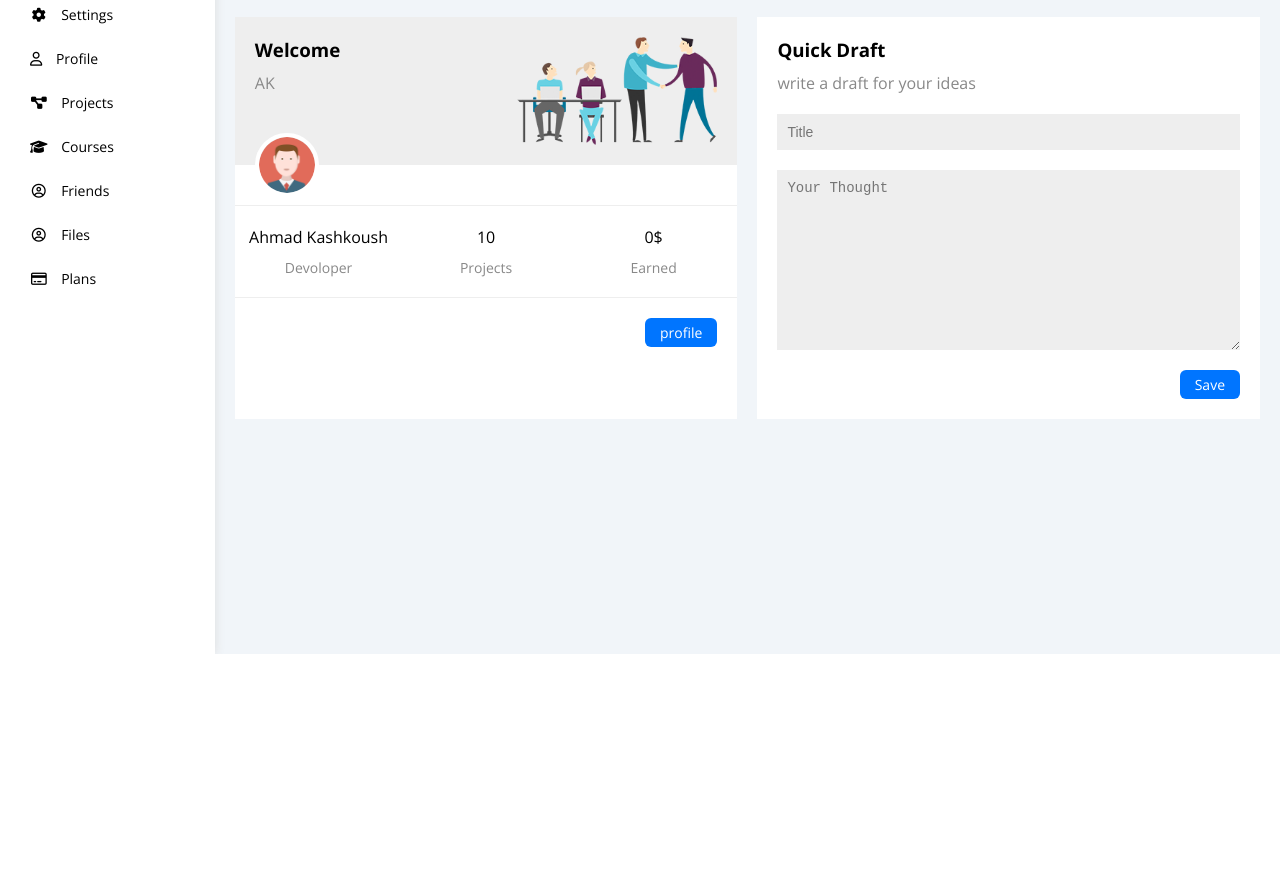
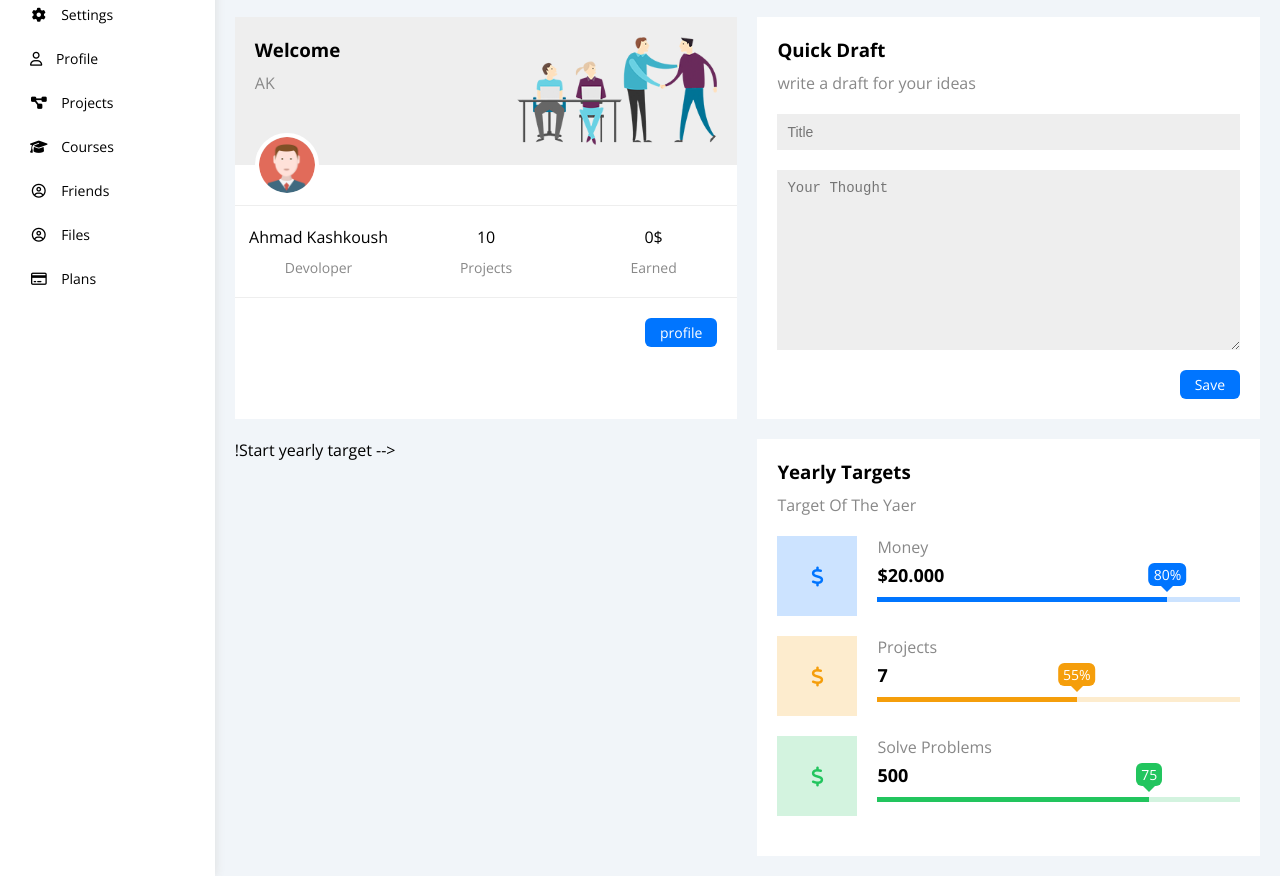
Before and after one commit to ahmad-kashkoush/Dashboard, a plain HTML site: page index.html in a window 1280 px wide. Shown: the part 146-1022 px from the top of the page. Before the commit the page ends 800 px from the top, so only its background shows below. Drawn offline with nearby package versions, Linux system fonts and the light colour scheme.

Commit message:
Yearly Target 🥷

```diff
--- a/css/framework.css
+++ b/css/framework.css
@@ -48,6 +48,10 @@
 }
 .mb-20{
   margin-bottom: 20px;
+}
+
+.mb-5{
+  margin-bottom: 5px;
 }
 .p-10{
   padding: 10px;
@@ -150,4 +154,4 @@
   font-size: 14px;
   transition: var(--main-transition);
 }
-/* ? EndComponents */
+/* ? EndComponents 🥷 */
--- a/css/style.css
+++ b/css/style.css
@@ -263,10 +263,75 @@ aside > ul li a:hover,
 .quick-draft > form + a {
   margin-left: auto;
 }
-.quick-draft > form + a:hover{
+.quick-draft > form + a:hover {
   background-color: var(--blue-alt-color);
 }
 /* ?End Quick Draft */
+/* ! Start Yearly targets */
+.yearly-target {
+}
+.yearly-target .targets {
+}
+.yearly-target .targets .target {
+}
+.yearly-target .targets .target .icon {
+  width: 80px;
+  height: 80px;
+  background-color: var(--bg-color);
+  color: var(--c-color);
+  font-size: 16px;
+  display: flex;
+  align-items: center;
+  justify-content: center;
+}
+.yearly-target .targets .target-content {
+  flex: 1;
+}
+
+.yearly-target .targets .target-content p:last-of-type {
+  font-weight: bold;
+  font-size: 18px;
+}
+.yearly-target .targets .target-content .progress {
+  background-image: linear-gradient(
+    to right,
+    var(--c-color),
+    var(--c-color) var(--width),
+    var(--bg-color) var(--width)
+  );
+  width: 100%;
+  height: 5px;
+  margin-top: 10px;
+  position: relative;
+}
+.yearly-target .targets .target-content .progress::before{
+  content: attr(data-progress);
+  position: absolute;
+  top: -34px;
+  left: calc(var(--width));
+  transform: translateX(-50%);
+  background: var(--c-color);
+  color: var(--white-color);
+  padding: 2px 5px;
+  border-radius: 6px;
+  font-size: 14px;
+
+}
+
+.yearly-target .targets .target-content .progress::after {
+  content: "";
+  /* background-color: var(--c-color); */
+  position: absolute;
+  top: -12px;
+  left: calc(var(--width) - 0px);
+  transform: translateX(-50%);
+  width: 0;
+  height: 0;
+  border: 7px solid transparent;
+  border-top-color: var(--c-color);
+
+}
+/* ? End Yearly targets */
 
 /* ? End Grid */
 /* ? End Content */
--- a/index.html
+++ b/index.html
@@ -157,6 +157,71 @@
             <a href="#" class="btn-shape txt-cap bg-blue c-white d-block w-fit">save</a>
           </div>
           <!-- ? End Quick Draft -->
+            !Start yearly target
+           -->
+          <div class="yearly-target bg-white ml-5 p-20">
+            <div class="title mb-20">
+              <h3 class="c-black txt-cap">yearly targets</h3>
+              <p class="fs-16 c-grey mt-10 txt-cap">Target of the yaer</p>
+              <div class="targets mt-20">
+                <div
+                  class="target d-flex gap-20 mb-20"
+                  data-progress="80%"
+                  style="
+                    --bg-color: #cce3ff;
+                    --c-color: var(--blue-color);
+                    --width: 80%;
+                  "
+                >
+                  <div class="icon">
+                    <i class="fa-solid fa-dollar-sign fa-lg c-blue"></i>
+                  </div>
+                  <div class="target-content">
+                    <p class="txt-cap c-grey fs-16 mb-5">money</p>
+                    <p class="fs-16 mb-10">$20.000</p>
+                    <span class="progress d-block" data-progress="80%"></span>
+                  </div>
+                </div>
+                <div
+                  class="target d-flex gap-20 mb-20"
+                  data-progress="55%"
+                  style="
+                    --bg-color: #fdecce;
+                    --c-color: #f59e0b;
+                    --width: 55%;
+                  "
+                >
+                  <div class="icon">
+                    <i class="fa-solid fa-dollar-sign fa-lg c-blue"></i>
+                  </div>
+                  <div class="target-content">
+                    <p class="txt-cap c-grey fs-16 mb-5">projects</p>
+                    <p class="fs-16 mb-10">7</p>
+                    <span class="progress d-block" data-progress="55%"></span>
+                  </div>
+                </div>
+                <div
+                  class="target d-flex gap-20 mb-20"
+                  data-progress="75%"
+                  style="
+                    --bg-color: #d3f3df;
+                    --c-color:#22c55e;
+                    --width: 75%;
+                  "
+                >
+                  <div class="icon">
+                    <i class="fa-solid fa-dollar-sign fa-lg c-blue"></i>
+                  </div>
+                  <div class="target-content">
+                    <p class="txt-cap c-grey fs-16 mb-5">solve Problems</p>
+                    <p class="fs-16 mb-10">500</p>
+                    <span class="progress d-block" data-progress="75"></span>
+                  </div>
+                </div>
+              </div>
+            </div>
+          </div>
+          <!--  ? End yearly target -->
         </div>
         <!-- ? End content -->
       </section>
```
